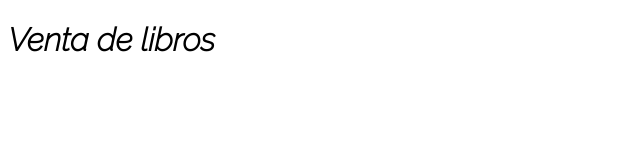
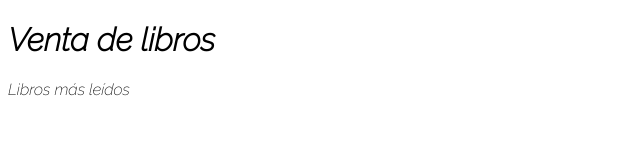
Before and after one commit to GermanGuerrero95/proyecto-libros, a plain HTML site: page index.html in a window 1280 px wide. Shown: the whole page, without its empty margins (0-640 px from the left). Drawn offline with Linux system fonts and the light colour scheme.

Commit message:
Agregué un párrafo

```diff
--- a/index.html
+++ b/index.html
@@ -17,6 +17,7 @@
     <header>
       <h1>Venta de libros</h1>
     </header>
+    <p>Libros más leídos</p>
 
     <!--1 index 3 cards con imagem titulo, descripcion, precio y boton que simule un boton de compra
         titlo la pagina.
```
